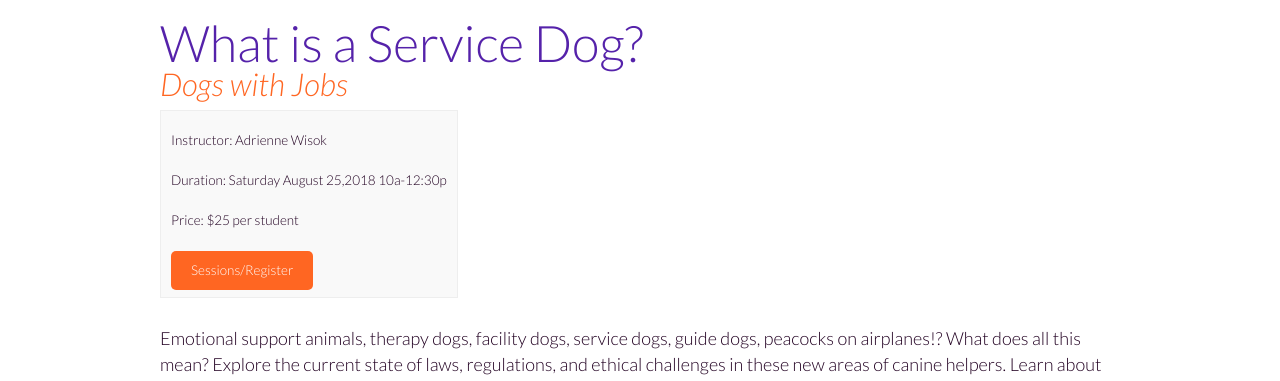
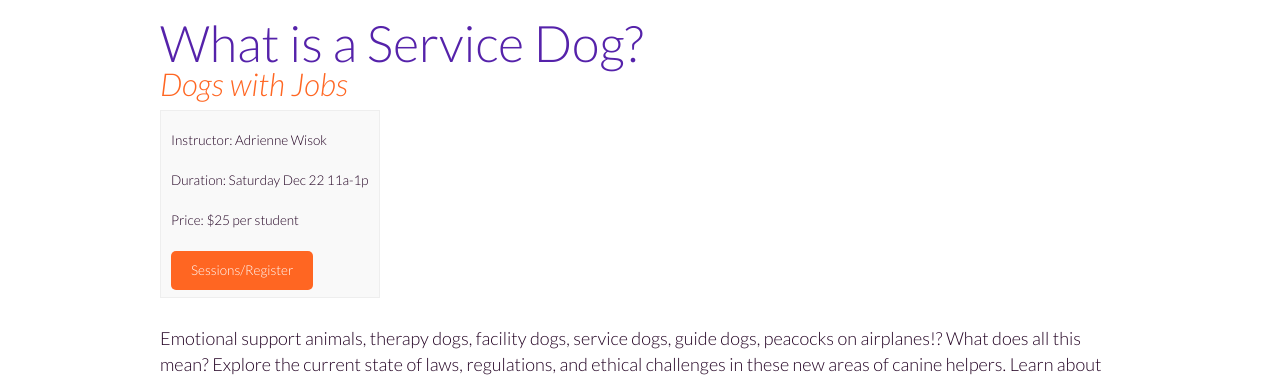
Before and after one commit to fidodogtraining/fidodogtraining.github.io, a Jekyll site: the page built from _classes/seminars/service.md, in a window 1280 px wide. Shown: the part 214-595 px from the top of the page. Built offline with Jekyll 4.4.1, drawn with Linux system fonts in a browser that asks for light colours.

Commit message:
Update service.md

```diff
--- a/_classes/seminars/service.md
+++ b/_classes/seminars/service.md
@@ -2,7 +2,7 @@
 title: "What is a Service Dog?"
 tagline: "Dogs with Jobs "
 trainer: Adrienne Wisok
-duration: "Saturday August 25,2018 10a-12:30p"
+duration: "Saturday Dec 22 11a-1p"
 price: "$25 per student"
 square: "https://squareup.com/market/FidoPersonalDogTraining/seminars"
 ---
```
